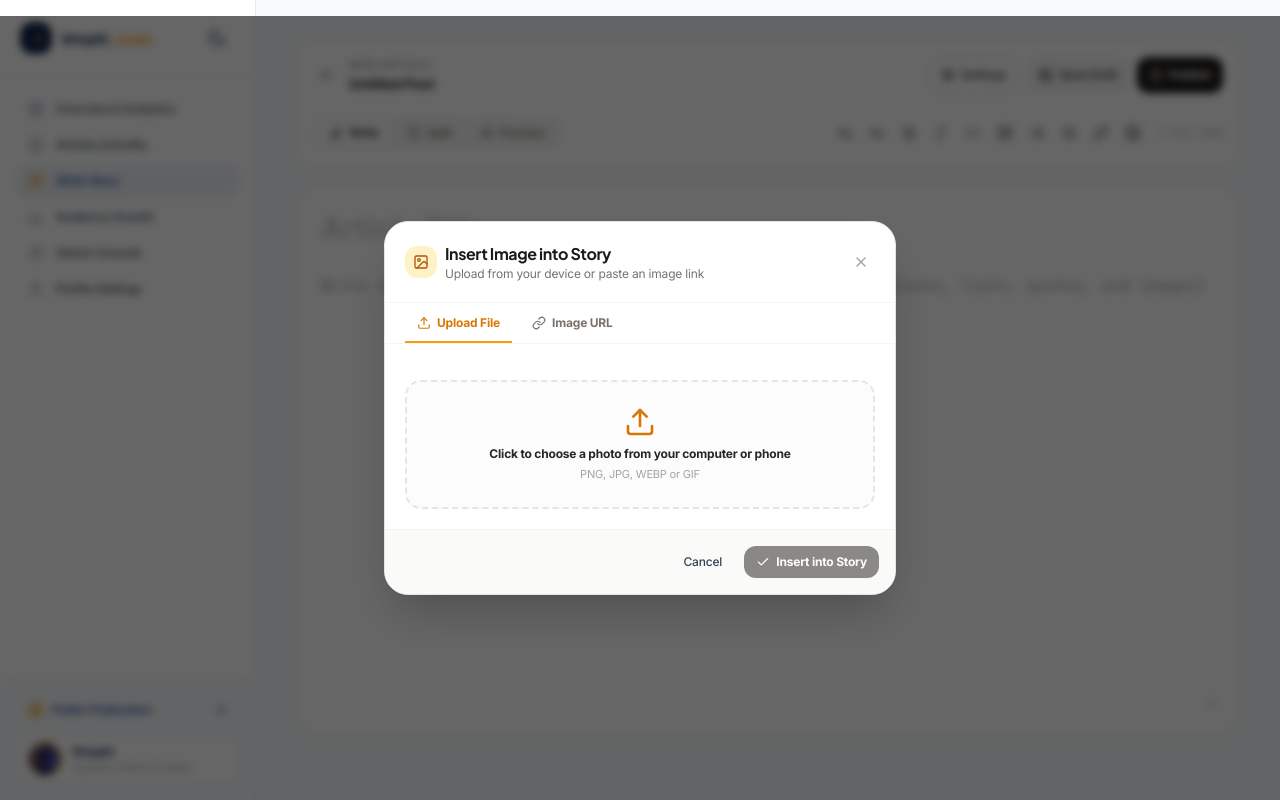
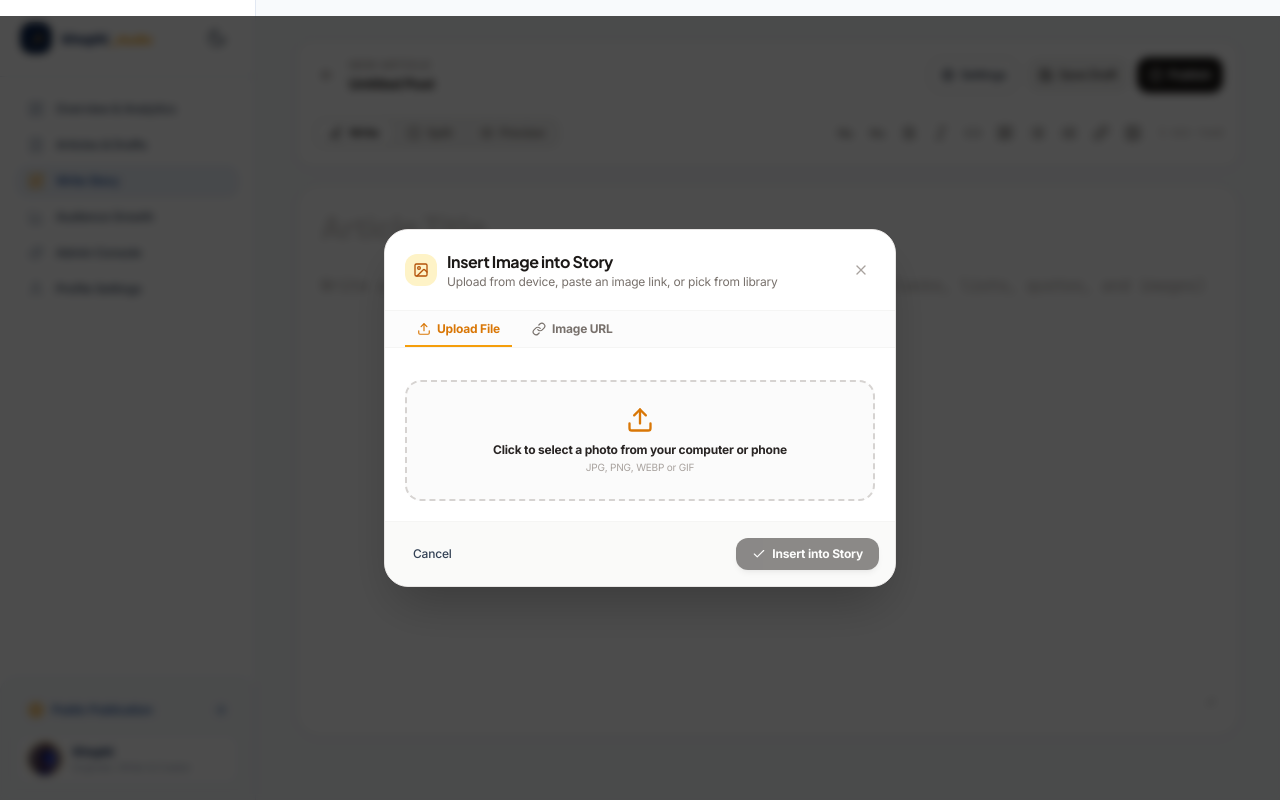
Before and after one commit to Collins-Munufie/blog-platform, a Next.js app: page /dashboard/posts/new in a window 1280 px wide. Both pictures are taken after a click on the button 1132 px from the left and 132 px from the top of the page. Built offline with nearby package versions, Linux system fonts and the light colour scheme.

Commit message:
resolved the modal viewport overflow issue

```diff
--- a/src/components/dashboard/InsertImageModal.tsx
+++ b/src/components/dashboard/InsertImageModal.tsx
@@ -2,7 +2,7 @@
 
 import * as React from "react";
 import Image from "next/image";
-import { Upload, Link as LinkIcon, Image as ImageIcon, X, Check, Sparkles } from "lucide-react";
+import { Upload, Link as LinkIcon, Image as ImageIcon, X, Check, AlertCircle } from "lucide-react";
 import { Button } from "@/components/ui/Button";
 import { Input } from "@/components/ui/Input";
 import { MediaItem } from "@/lib/types";
@@ -22,11 +22,13 @@ export function InsertImageModal({
   const [imageUrl, setImageUrl] = React.useState("");
   const [imageAlt, setImageAlt] = React.useState("Article illustration");
   const [previewUrl, setPreviewUrl] = React.useState<string | null>(null);
+  const [imageLoadError, setImageLoadError] = React.useState(false);
   const [libraryItems, setLibraryItems] = React.useState<MediaItem[]>([]);
   const fileInputRef = React.useRef<HTMLInputElement>(null);
 
   React.useEffect(() => {
     if (isOpen) {
+      setImageLoadError(false);
       const saved = localStorage.getItem("devlog_media_items");
       if (saved) {
         try {
@@ -42,6 +44,7 @@ export function InsertImageModal({
     const file = e.target.files?.[0];
     if (!file) return;
 
+    setImageLoadError(false);
     setImageAlt(file.name.replace(/\.[^/.]+$/, ""));
     const reader = new FileReader();
     reader.onload = (loadEvent) => {
@@ -54,49 +57,57 @@ export function InsertImageModal({
     reader.readAsDataURL(file);
   };
 
+  const handleUrlChange = (val: string) => {
+    setImageUrl(val);
+    setPreviewUrl(val.trim() || null);
+    setImageLoadError(false);
+  };
+
   const handleConfirmInsert = () => {
     const finalUrl = previewUrl || imageUrl.trim();
     if (!finalUrl) return;
 
-    const alt = imageAlt.trim() || "Article image";
+    const alt = imageAlt.trim() || "Article illustration";
     const markdown = `\n\n![${alt}](${finalUrl})\n\n`;
     onInsert(markdown);
     onClose();
     setPreviewUrl(null);
     setImageUrl("");
+    setImageLoadError(false);
   };
 
   return (
-    <div className="fixed inset-0 z-50 flex items-center justify-center p-4 bg-black/60 backdrop-blur-sm animate-in fade-in">
-      <div className="bg-white dark:bg-[#141a24] rounded-3xl border border-stone-200 dark:border-stone-800 shadow-2xl max-w-lg w-full overflow-hidden">
-        {/* Header */}
-        <div className="flex items-center justify-between p-5 border-b border-stone-100 dark:border-stone-800">
-          <div className="flex items-center gap-2">
-            <div className="p-2 rounded-xl bg-amber-100 dark:bg-amber-950/60 text-amber-700 dark:text-amber-400">
+    <div className="fixed inset-0 z-50 flex items-center justify-center p-3 sm:p-4 bg-black/70 backdrop-blur-sm animate-in fade-in">
+      <div className="bg-white dark:bg-[#141a24] rounded-3xl border border-stone-200 dark:border-stone-800 shadow-2xl max-w-lg w-full max-h-[88vh] sm:max-h-[90vh] flex flex-col overflow-hidden animate-in zoom-in-95">
+        {/* 1. Header (Fixed Top - Never scrolls offscreen) */}
+        <div className="flex items-center justify-between p-4 sm:p-5 border-b border-stone-100 dark:border-stone-800 shrink-0 bg-white dark:bg-[#141a24]">
+          <div className="flex items-center gap-2.5">
+            <div className="p-2 rounded-xl bg-amber-100 dark:bg-amber-950/60 text-amber-700 dark:text-amber-400 shrink-0">
               <ImageIcon className="h-4 w-4" />
             </div>
             <div>
-              <h3 className="font-bold text-base text-stone-900 dark:text-stone-100 font-heading">
+              <h3 className="font-bold text-sm sm:text-base text-stone-900 dark:text-stone-100 font-heading leading-tight">
                 Insert Image into Story
               </h3>
-              <p className="text-xs text-stone-500">
-                Upload from your device or paste an image link
+              <p className="text-[11px] sm:text-xs text-stone-500">
+                Upload from device, paste an image link, or pick from library
               </p>
             </div>
           </div>
           <button
             onClick={onClose}
-            className="p-1.5 rounded-lg text-stone-400 hover:text-stone-800 dark:hover:text-white"
+            className="p-1.5 rounded-lg text-stone-400 hover:text-stone-800 dark:hover:text-white transition-colors"
           >
             <X className="h-4 w-4" />
           </button>
         </div>
 
-        {/* Tabs */}
-        <div className="flex border-b border-stone-100 dark:border-stone-800 px-5 pt-3 gap-2">
+        {/* 2. Tabs (Fixed - Never scrolls offscreen) */}
+        <div className="flex border-b border-stone-100 dark:border-stone-800 px-4 sm:px-5 pt-2.5 gap-2 shrink-0 bg-stone-50/50 dark:bg-stone-900/30">
           <button
+            type="button"
             onClick={() => setActiveTab("upload")}
-            className={`pb-2.5 px-3 text-xs font-bold border-b-2 transition-all flex items-center gap-1.5 ${
+            className={`pb-2 px-3 text-xs font-bold border-b-2 transition-all flex items-center gap-1.5 ${
               activeTab === "upload"
                 ? "border-amber-500 text-amber-600 dark:text-amber-400"
                 : "border-transparent text-stone-500 hover:text-stone-800 dark:hover:text-stone-300"
@@ -107,8 +118,9 @@ export function InsertImageModal({
           </button>
 
           <button
+            type="button"
             onClick={() => setActiveTab("url")}
-            className={`pb-2.5 px-3 text-xs font-bold border-b-2 transition-all flex items-center gap-1.5 ${
+            className={`pb-2 px-3 text-xs font-bold border-b-2 transition-all flex items-center gap-1.5 ${
               activeTab === "url"
                 ? "border-amber-500 text-amber-600 dark:text-amber-400"
                 : "border-transparent text-stone-500 hover:text-stone-800 dark:hover:text-stone-300"
@@ -120,8 +132,9 @@ export function InsertImageModal({
 
           {libraryItems.length > 0 && (
             <button
+              type="button"
               onClick={() => setActiveTab("library")}
-              className={`pb-2.5 px-3 text-xs font-bold border-b-2 transition-all flex items-center gap-1.5 ${
+              className={`pb-2 px-3 text-xs font-bold border-b-2 transition-all flex items-center gap-1.5 ${
                 activeTab === "library"
                   ? "border-amber-500 text-amber-600 dark:text-amber-400"
                   : "border-transparent text-stone-500 hover:text-stone-800 dark:hover:text-stone-300"
@@ -133,10 +146,11 @@ export function InsertImageModal({
           )}
         </div>
 
-        {/* Content */}
-        <div className="p-5 space-y-4">
+        {/* 3. Middle Content (Scrolls smoothly in the middle) */}
+        <div className="p-4 sm:p-5 space-y-4 flex-1 overflow-y-auto min-h-0 scrollbar-thin">
+          {/* Tab 1: Upload File */}
           {activeTab === "upload" && (
-            <div className="space-y-4">
+            <div className="space-y-3">
               <input
                 ref={fileInputRef}
                 type="file"
@@ -147,37 +161,37 @@ export function InsertImageModal({
               />
               <div
                 onClick={() => fileInputRef.current?.click()}
-                className="border-2 border-dashed border-stone-200 dark:border-stone-700 hover:border-amber-500 dark:hover:border-amber-500 rounded-2xl p-6 text-center cursor-pointer transition-colors bg-stone-50/50 dark:bg-stone-900/30"
+                className="border-2 border-dashed border-stone-300 dark:border-stone-700 hover:border-amber-500 dark:hover:border-amber-500 rounded-2xl p-5 sm:p-6 text-center cursor-pointer transition-colors bg-stone-50/70 dark:bg-stone-900/40 group"
               >
-                <Upload className="h-8 w-8 text-amber-600 dark:text-amber-400 mx-auto mb-2" />
+                <Upload className="h-7 w-7 text-amber-600 dark:text-amber-400 mx-auto mb-2 group-hover:scale-110 transition-transform" />
                 <p className="text-xs font-bold text-stone-800 dark:text-stone-200">
-                  Click to choose a photo from your computer or phone
+                  Click to select a photo from your computer or phone
                 </p>
-                <p className="text-[11px] text-stone-400 mt-1">PNG, JPG, WEBP or GIF</p>
+                <p className="text-[10px] text-stone-400 mt-0.5">JPG, PNG, WEBP or GIF</p>
               </div>
             </div>
           )}
 
+          {/* Tab 2: Image URL */}
           {activeTab === "url" && (
-            <div className="space-y-3">
-              <div>
-                <label className="block text-xs font-bold text-stone-700 dark:text-stone-300 mb-1">
-                  Image Web Link
-                </label>
-                <Input
-                  placeholder="https://images.unsplash.com/..."
-                  value={imageUrl}
-                  onChange={(e) => {
-                    setImageUrl(e.target.value);
-                    setPreviewUrl(e.target.value);
-                  }}
-                />
-              </div>
+            <div className="space-y-2">
+              <label className="block text-xs font-bold text-stone-700 dark:text-stone-300">
+                Direct Image Web Link
+              </label>
+              <Input
+                placeholder="https://images.unsplash.com/photo-..."
+                value={imageUrl}
+                onChange={(e) => handleUrlChange(e.target.value)}
+              />
+              <p className="text-[11px] text-stone-400">
+                Tip: Use direct image links (ending in .jpg, .png, etc.) or use the Upload tab to choose from your device.
+              </p>
             </div>
           )}
 
+          {/* Tab 3: Media Library */}
           {activeTab === "library" && (
-            <div className="grid grid-cols-3 gap-2 max-h-48 overflow-y-auto pr-1">
+            <div className="grid grid-cols-3 gap-2.5 max-h-40 overflow-y-auto pr-1">
               {libraryItems.map((item) => (
                 <div
                   key={item.id}
@@ -185,10 +199,11 @@ export function InsertImageModal({
                     setPreviewUrl(item.url);
                     setImageUrl(item.url);
                     setImageAlt(item.name);
+                    setImageLoadError(false);
                   }}
                   className={`aspect-video rounded-xl overflow-hidden cursor-pointer border-2 transition-all relative ${
                     previewUrl === item.url
-                      ? "border-amber-500 ring-2 ring-amber-500/20"
+                      ? "border-amber-500 ring-2 ring-amber-500/20 shadow-sm"
                       : "border-stone-200 dark:border-stone-700 opacity-80 hover:opacity-100"
                   }`}
                 >
@@ -198,11 +213,28 @@ export function InsertImageModal({
             </div>
           )}
 
-          {/* Preview & Caption */}
+          {/* Preview & Caption (Compact so it never blows out modal height) */}
           {previewUrl && (
-            <div className="space-y-3 pt-2 border-t border-stone-100 dark:border-stone-800">
-              <div className="relative aspect-video rounded-xl overflow-hidden border border-stone-200 dark:border-stone-700 bg-stone-100 dark:bg-stone-800">
-                <img src={previewUrl} alt="Preview" className="w-full h-full object-cover" />
+            <div className="space-y-3 pt-3 border-t border-stone-100 dark:border-stone-800">
+              <div className="relative h-36 sm:h-40 rounded-xl overflow-hidden border border-stone-200 dark:border-stone-700 bg-stone-100 dark:bg-stone-800 flex items-center justify-center">
+                {!imageLoadError ? (
+                  <img
+                    src={previewUrl}
+                    alt="Preview"
+                    onError={() => setImageLoadError(true)}
+                    className="w-full h-full object-cover"
+                  />
+                ) : (
+                  <div className="p-4 text-center space-y-1">
+                    <AlertCircle className="h-5 w-5 text-amber-500 mx-auto" />
+                    <p className="text-xs font-bold text-stone-700 dark:text-stone-300">
+                      Link loaded (webpage format)
+                    </p>
+                    <p className="text-[10px] text-stone-400">
+                      This link will be embedded in your markdown story.
+                    </p>
+                  </div>
+                )}
               </div>
 
               <div>
@@ -219,16 +251,24 @@ export function InsertImageModal({
           )}
         </div>
 
-        {/* Footer */}
-        <div className="flex items-center justify-end gap-2.5 p-4 border-t border-stone-100 dark:border-stone-800 bg-stone-50 dark:bg-stone-900/40">
-          <Button variant="ghost" size="sm" onClick={onClose} className="rounded-xl text-xs">
+        {/* 4. Footer (Fixed Bottom - ALWAYS 100% VISIBLE & ACCESSIBLE) */}
+        <div className="flex items-center justify-between gap-3 p-3.5 sm:p-4 border-t border-stone-100 dark:border-stone-800 bg-stone-50 dark:bg-stone-900/70 shrink-0">
+          <Button
+            type="button"
+            variant="ghost"
+            size="sm"
+            onClick={onClose}
+            className="rounded-xl text-xs"
+          >
             Cancel
           </Button>
+
           <Button
+            type="button"
             size="sm"
             onClick={handleConfirmInsert}
             disabled={!previewUrl && !imageUrl.trim()}
-            className="rounded-xl bg-stone-900 text-white dark:bg-stone-100 dark:text-stone-900 text-xs font-bold gap-1.5"
+            className="rounded-xl bg-stone-900 text-white dark:bg-stone-100 dark:text-stone-900 text-xs font-bold gap-1.5 shadow-md hover:opacity-90 px-4"
           >
             <Check className="h-3.5 w-3.5" />
             <span>Insert into Story</span>
```
